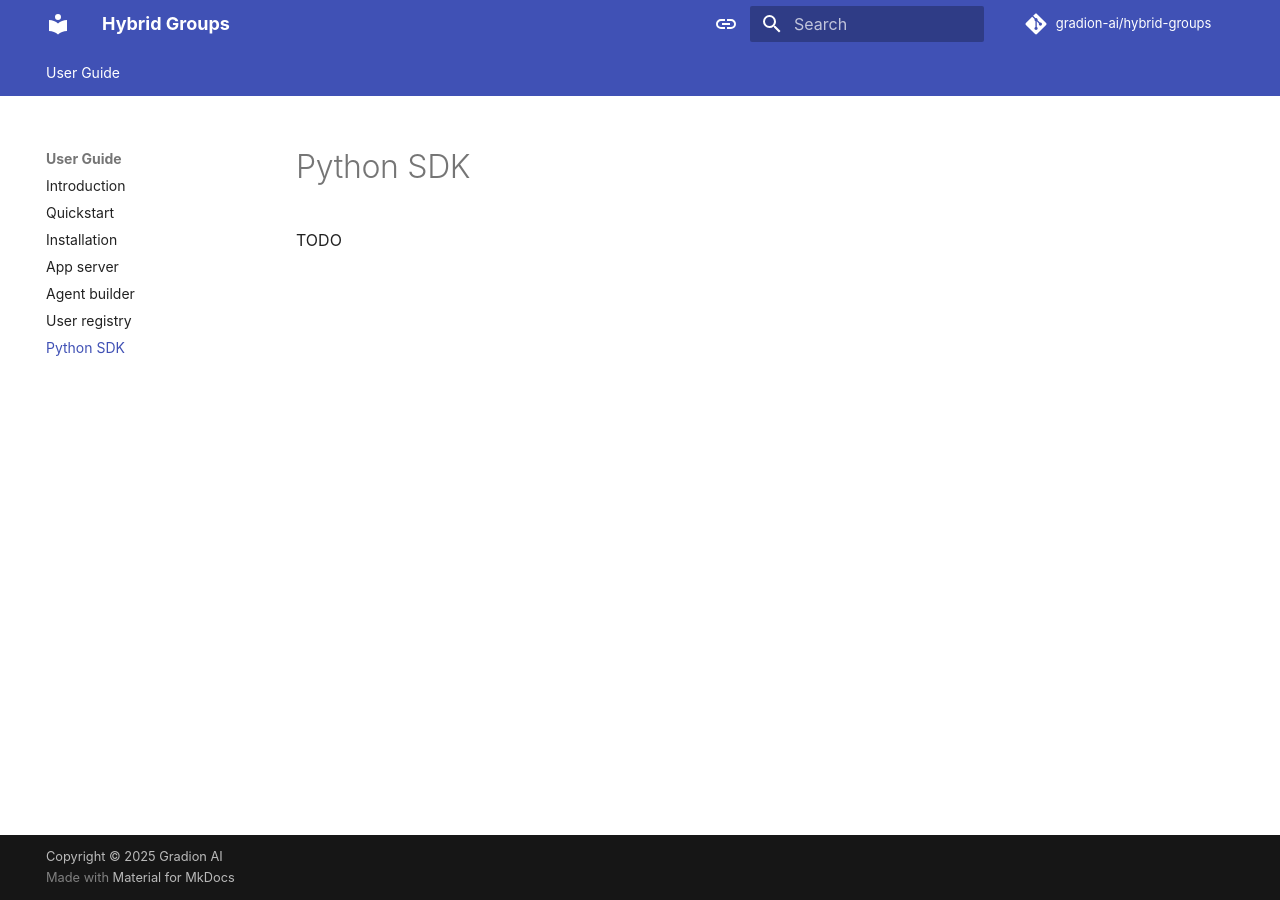
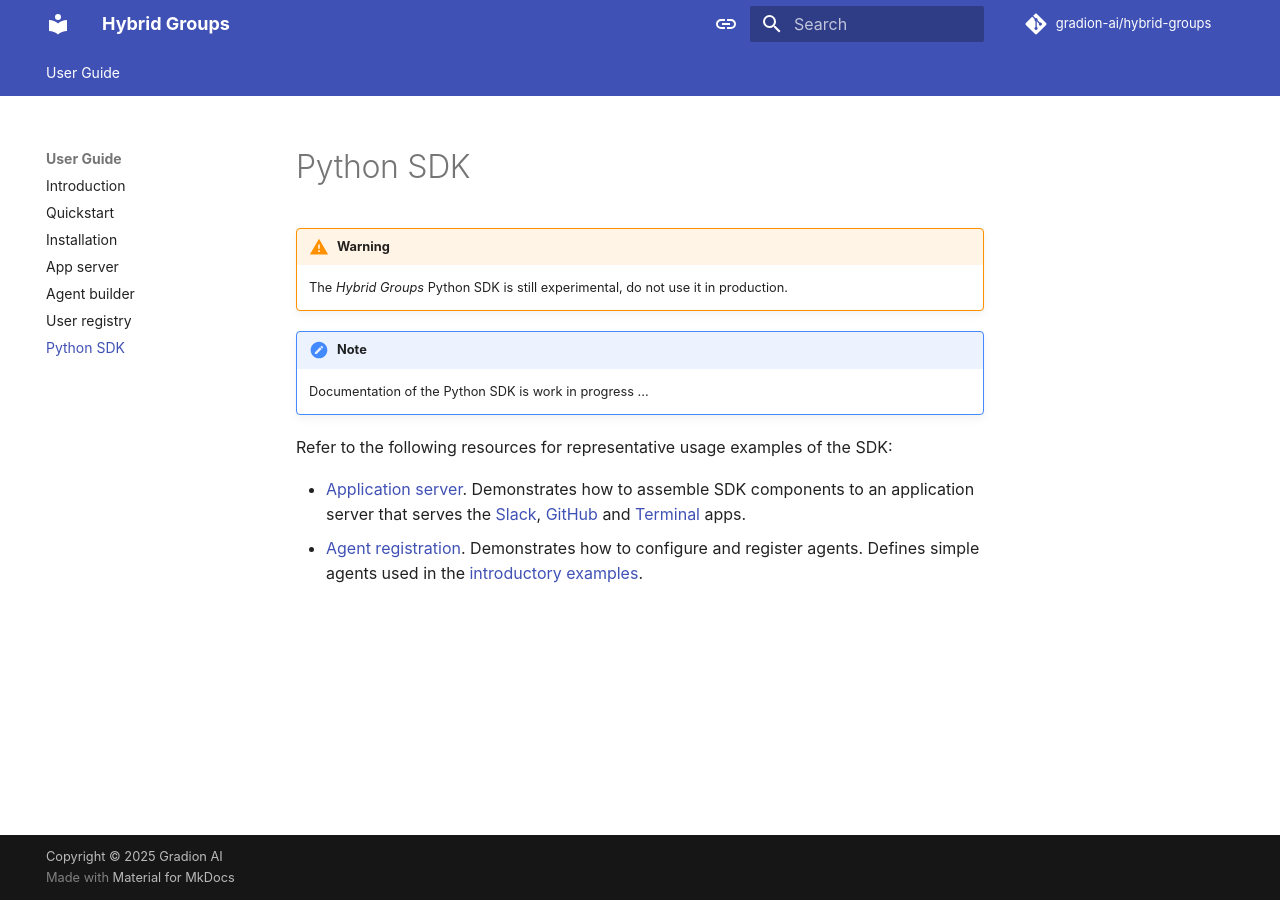
Before and after one commit to gradion-ai/hybrid-groups, an MkDocs documentation site: the page built from docs/python-sdk.md, in a window 1280 px wide. Built offline with MkDocs 1.6.1 and Material for MkDocs 9.7.7, drawn with Linux system fonts in a browser that asks for light colours; some web fonts are replaced; comment, search, counter and statistics services are not loaded.

Commit message:
Preliminay Python SDK docs (#29)
[ci skip]

```diff
--- a/docs/python-sdk.md
+++ b/docs/python-sdk.md
@@ -1,3 +1,14 @@
 # Python SDK
 
-TODO
+!!! Warning
+
+    The *Hybrid Groups* Python SDK is still experimental, do not use it in production.
+
+!!! Note
+
+    Documentation of the Python SDK is work in progress ...
+
+Refer to the following resources for representative usage examples of the SDK:
+
+- [Application server](https://github.com/gradion-ai/hybrid-groups/blob/main/hygroup/scripts/server.py). Demonstrates how to assemble SDK components to an application server that serves the [Slack](app-server.md#slack), [GitHub](app-server.md#github) and [Terminal](app-server.md#terminal) apps.
+- [Agent registration](https://github.com/gradion-ai/hybrid-groups/blob/main/demo/register_agents.py). Demonstrates how to configure and register agents. Defines simple agents used in the [introductory examples](index.md).
```
Also changed, not shown: docs/agent-builder.md (+1 -1 lines), docs/index.md (+1 -1 lines), docs/quickstart.md (+1 -1 lines).
